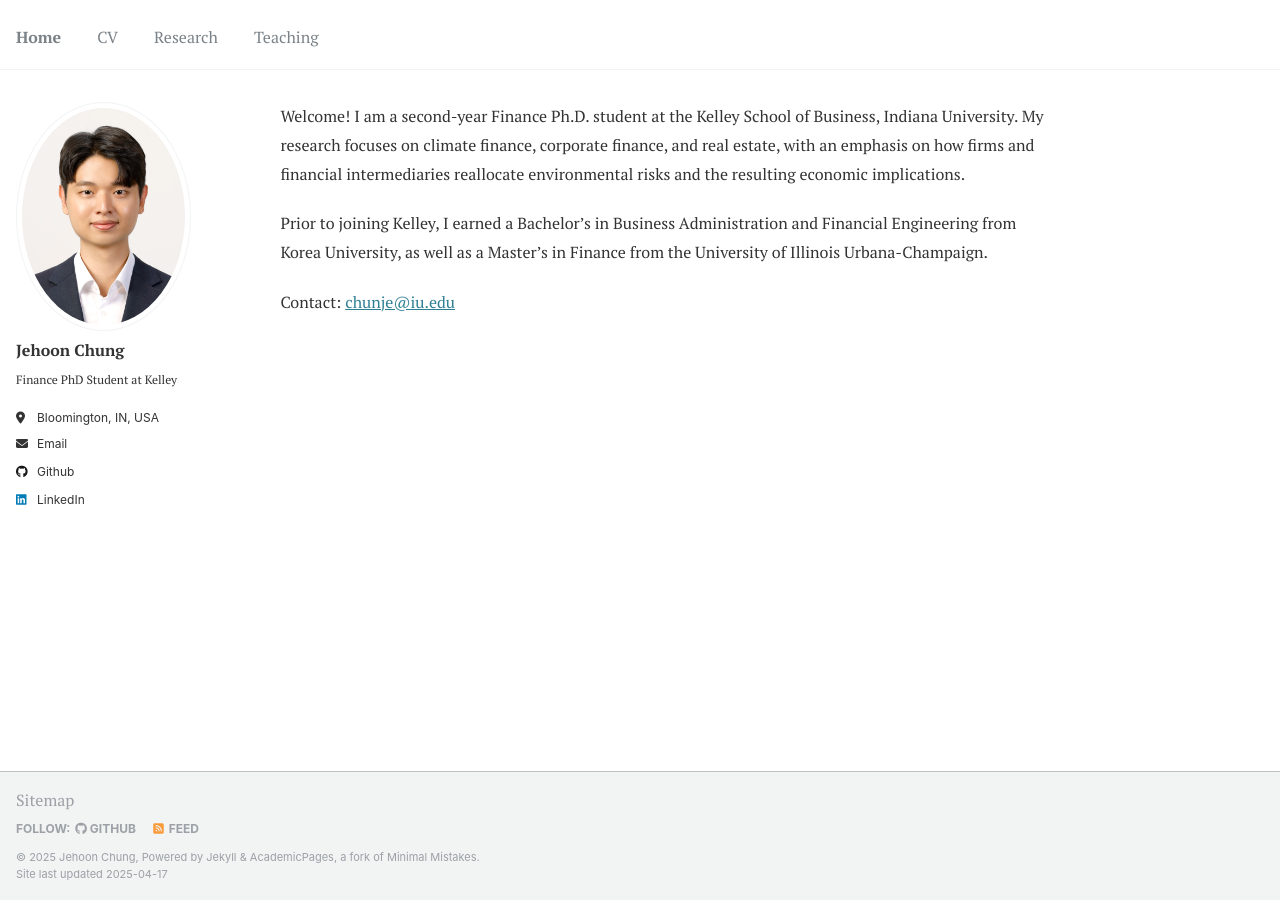
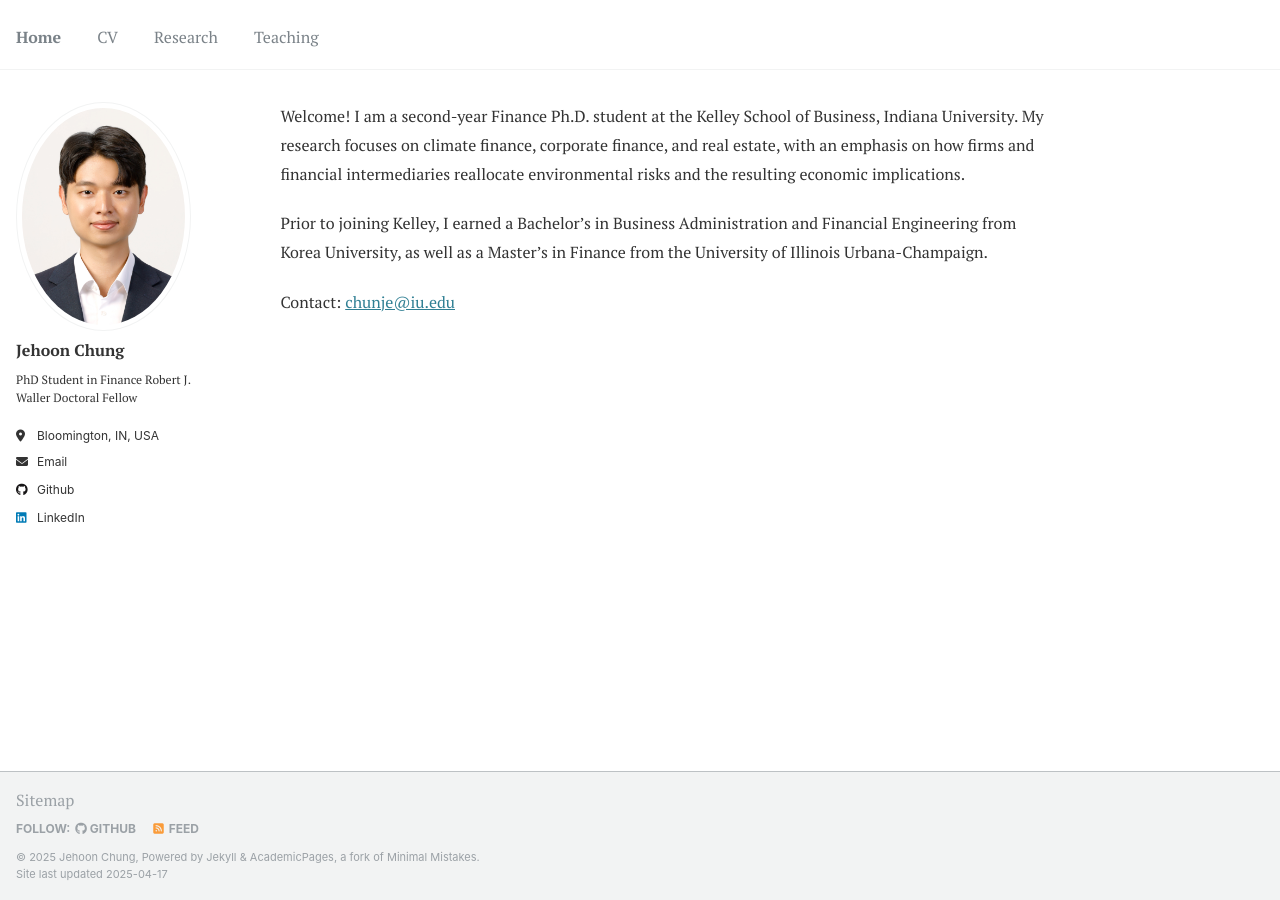
Before and after one commit to JehoonChung/jehoonchung.github.io, a Jekyll site: the page built from _pages/about.md, in a window 1280 px wide. Built offline with Jekyll 4.4.1, drawn with Linux system fonts in a browser that asks for light colours.

Commit message:
Update _config.yml

```diff
--- a/_config.yml
+++ b/_config.yml
@@ -24,7 +24,9 @@ author:
   avatar           : "jehoonpic.jpg"
   name             : "Jehoon Chung"
   pronouns         : #"he/him"
-  bio              : "Finance PhD Student at Kelley"
+  bio              : |
+    PhD Student in Finance
+    Robert J. Waller Doctoral Fellow
   location         : "Bloomington, IN, USA"
   employer         : #"Indiana University Bloomington"
   uri              : # URL
```
